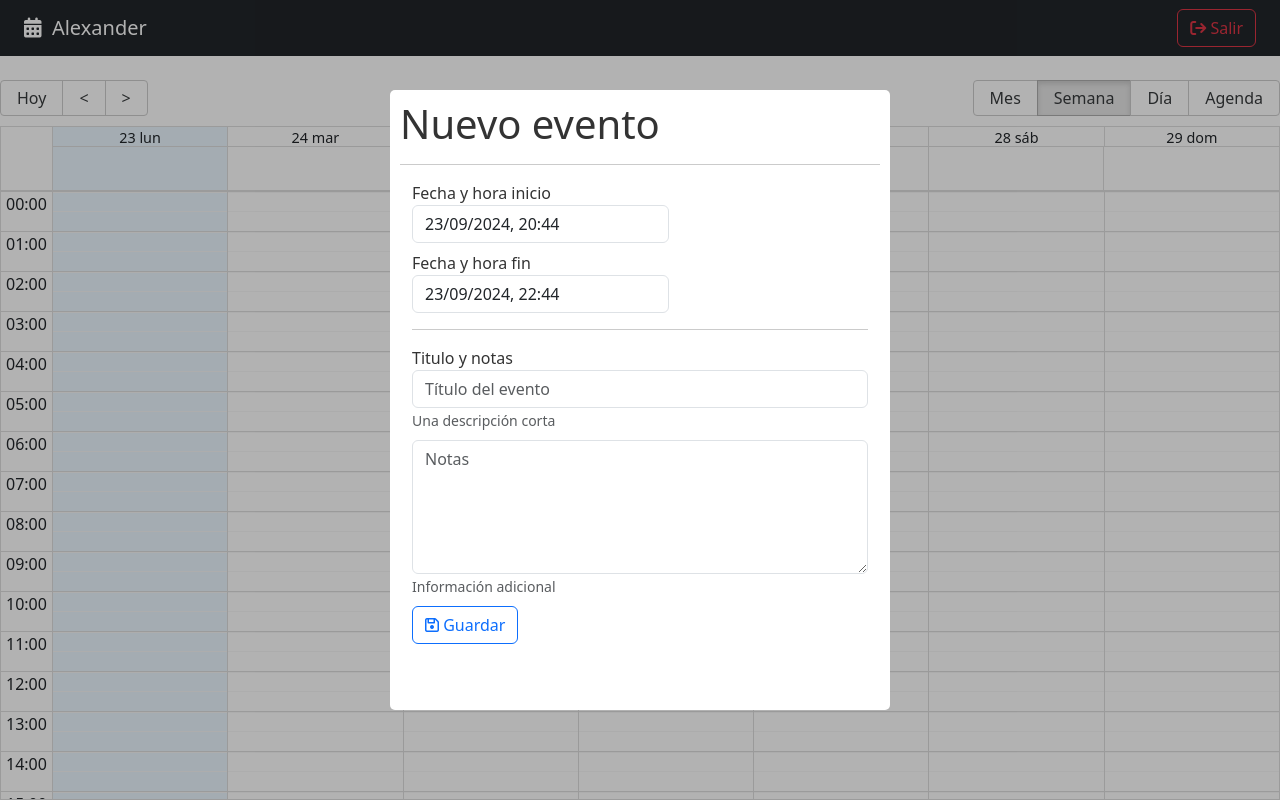
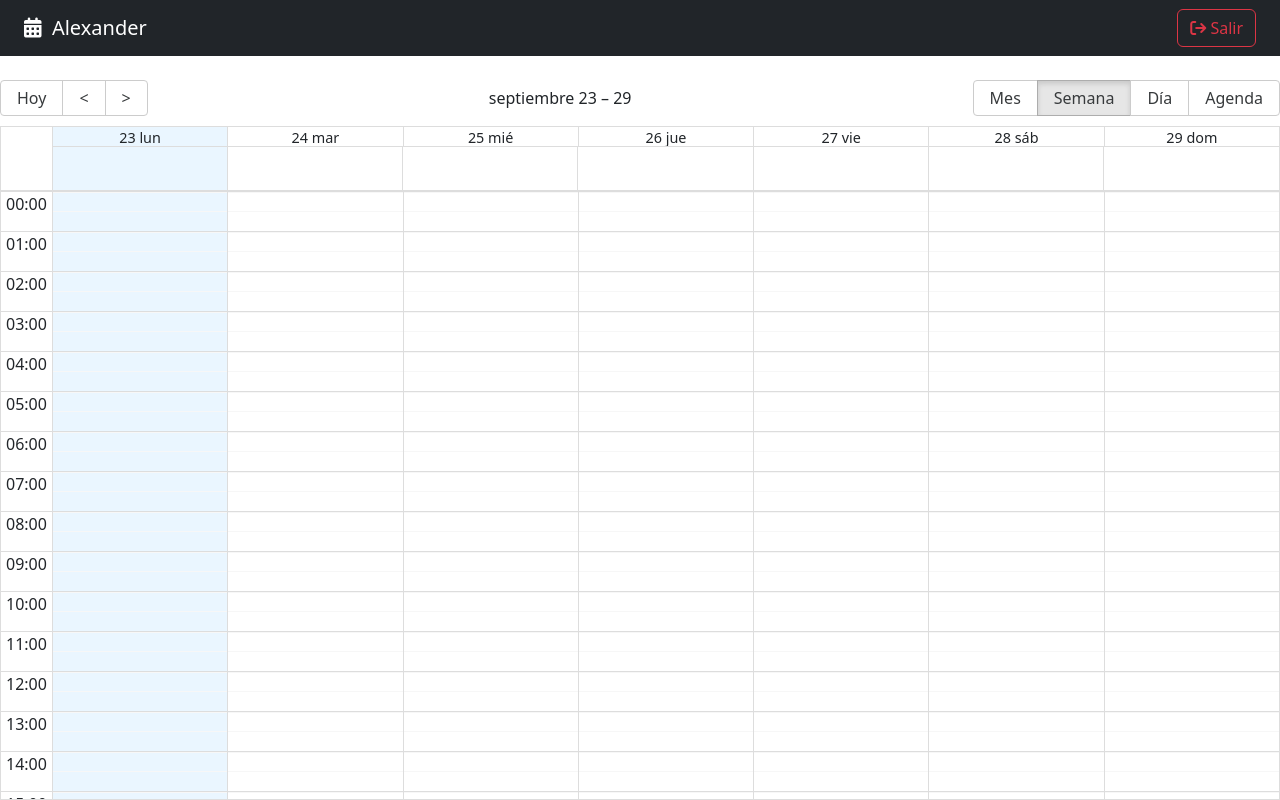
Before and after one commit to babaquero07/calendar-frontend, a React (Vite) app: page / in a window 1280 px wide. Built offline with nearby package versions, Linux system fonts and the light colour scheme.

Commit message:
Mostrar y ocultar modal en base al Store

```diff
--- a/src/calendar/components/CalendarModal.jsx
+++ b/src/calendar/components/CalendarModal.jsx
@@ -9,6 +9,7 @@
 
 import Swal from "sweetalert2";
 import "sweetalert2/dist/sweetalert2.min.css";
+import { useUiStore } from "../../hooks";
 
 registerLocale("es", es);
 
@@ -29,7 +30,7 @@
 Modal.setAppElement("#root");
 
 export const CalendarModal = () => {
-  const [isOpen, setIsOpen] = useState(true);
+  const { isDateModalOpen, closeDateModal } = useUiStore();
 
   const [formSubmitted, setFormSubmitted] = useState(false);
 
@@ -54,7 +55,7 @@
   };
 
   const onCloseModal = () => {
-    setIsOpen(false);
+    closeDateModal();
   };
 
   const onDateChanged = (event, changing) => {
@@ -88,7 +89,7 @@
 
   return (
     <Modal
-      isOpen={isOpen}
+      isOpen={isDateModalOpen}
       onRequestClose={onCloseModal}
       style={customStyles}
       className="modal"
--- a/src/calendar/pages/CalendarPage.jsx
+++ b/src/calendar/pages/CalendarPage.jsx
@@ -6,6 +6,7 @@
 
 import { CalendarEvent, CalendarModal, Navbar } from "../";
 import { useState } from "react";
+import { useUiStore } from "../../hooks";
 
 const events = [
   {
@@ -22,6 +23,8 @@
 ];
 
 export const CalendarPage = () => {
+  const { openDateModal } = useUiStore();
+
   const [lastView, setLastView] = useState(
     localStorage.getItem("lastView") || "week"
   );
@@ -39,7 +42,9 @@
     };
   };
 
-  const onDoubleClick = (e) => {};
+  const onDoubleClick = (e) => {
+    openDateModal();
+  };
 
   const onSelect = (e) => {};
 
--- /dev/null
+++ b/src/hooks/index.js
@@ -0,0 +1 @@
+export * from "./useUiStore";
--- /dev/null
+++ b/src/hooks/useUiStore.js
@@ -0,0 +1,29 @@
+import { useDispatch, useSelector } from "react-redux";
+import { onOpenDateModal, onCloseDateModal } from "../store";
+
+export const useUiStore = () => {
+  const { isDateModalOpen } = useSelector((state) => state.ui);
+  const dispatch = useDispatch();
+
+  const openDateModal = () => {
+    dispatch(onOpenDateModal());
+  };
+
+  const closeDateModal = () => {
+    dispatch(onCloseDateModal());
+  };
+
+  const togggleDateModal = () => {
+    isDateModalOpen ? closeDateModal() : openDateModal();
+  };
+
+  return {
+    //* Properties
+    isDateModalOpen,
+
+    //* Methods
+    openDateModal,
+    closeDateModal,
+    togggleDateModal,
+  };
+};
```
